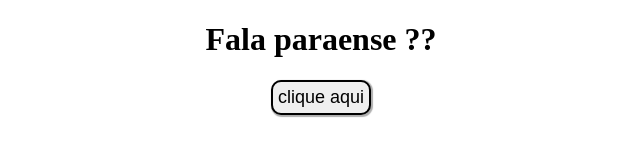
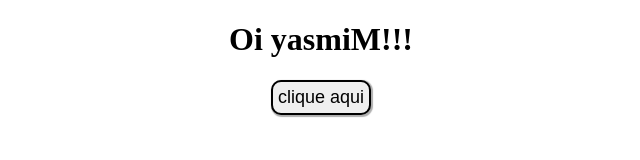
Before and after one commit to alecsouzza/pedidopara, a plain HTML site: page index.html in a window 1280 px wide. Shown: the whole page, without its empty margins (319-959 px from the left). Drawn offline with Linux system fonts and the light colour scheme.

Commit message:
Update index.html

```diff
--- a/index.html
+++ b/index.html
@@ -33,7 +33,7 @@
     </style>
 </head>
 <body>
-    <h1>Fala paraense ??</h1>
+    <h1>Oi yasmiM!!!</h1>
 
     <div id="btn">
         <button id="btnPersonalizar"><a href="pedido.html">clique aqui </a></button>
```
